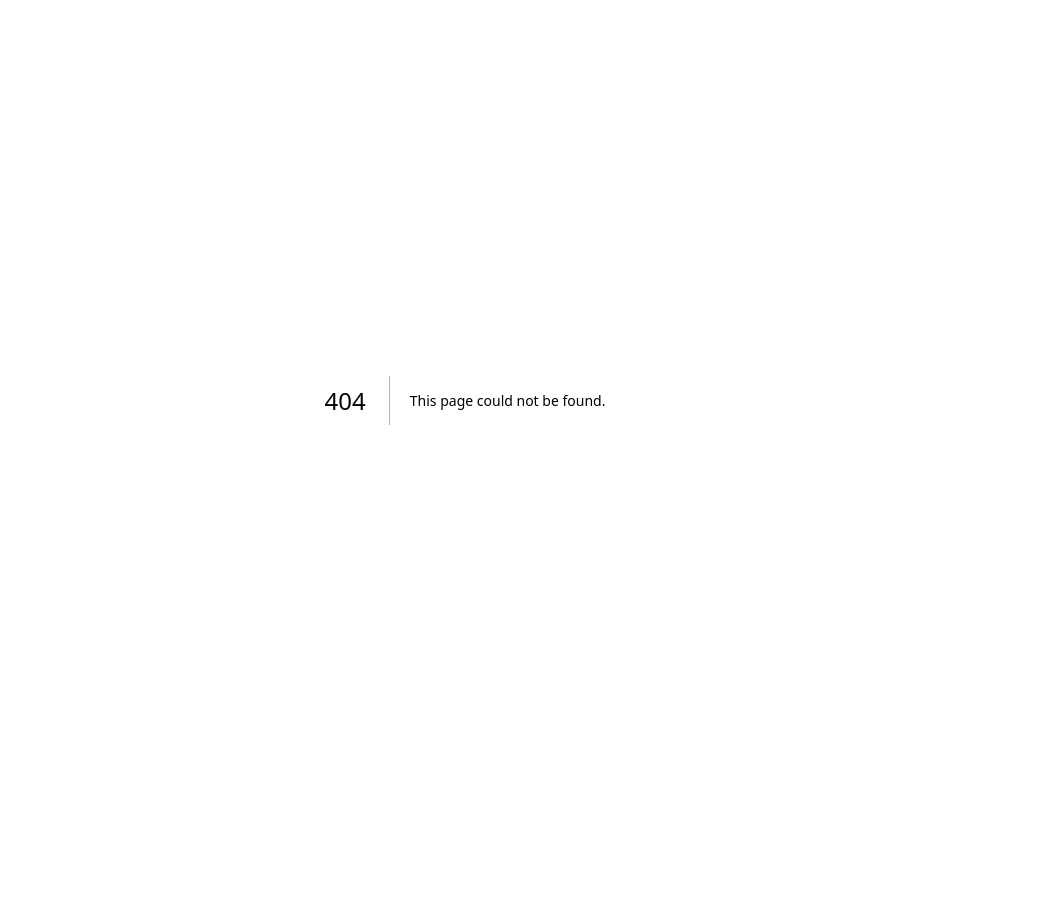
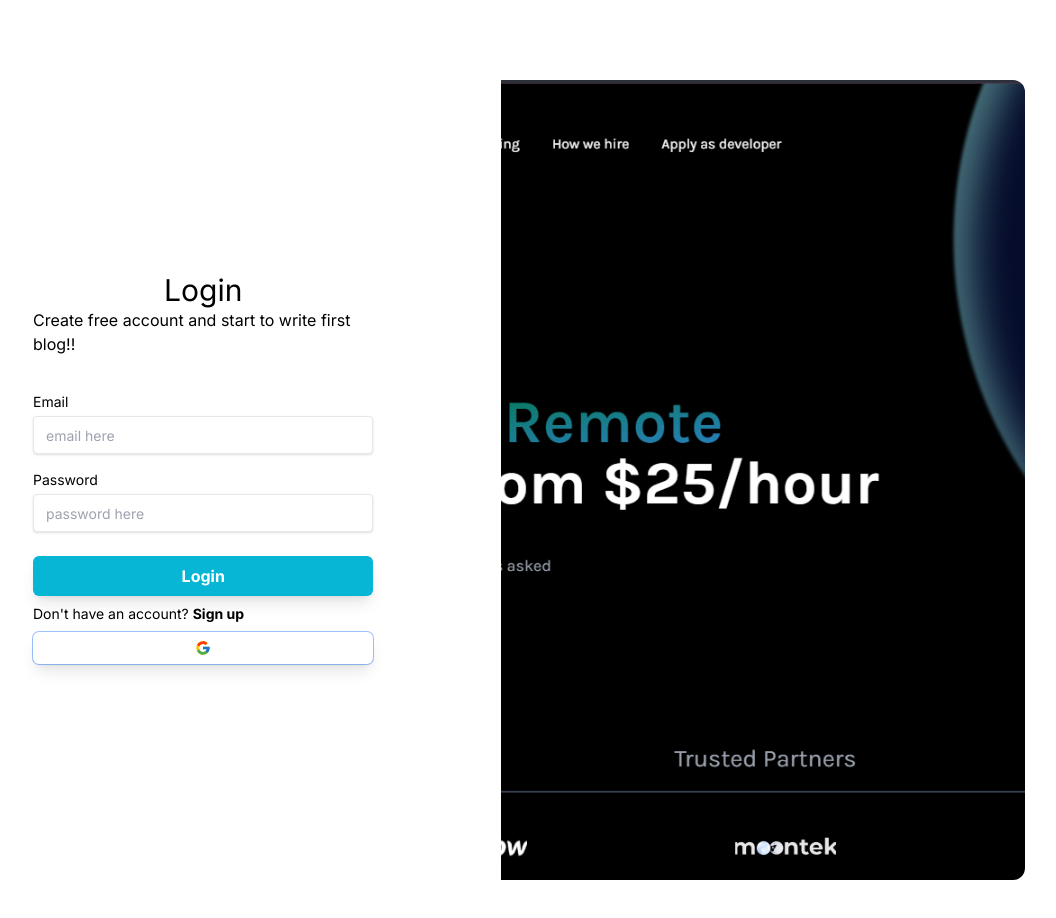
Before and after one commit to Abdulahadahmadi/codewithahad, a Next.js app: page /auth/login in a window 1280 px wide. Before the commit this address had no page. Shown: the top 918 px of the page, without its empty margins (175-1231 px from the left). Before the commit the page ends 800 px from the top, so only its background shows below. Built offline with nearby package versions, Linux system fonts and the light colour scheme.

Commit message:
add Login form component to login page

```diff
--- /dev/null
+++ b/app/auth/login/page.tsx
@@ -0,0 +1,16 @@
+import LoginForm from '@/app/components/blog/LoginForm'
+import React from 'react'
+
+const page = () => {
+  return (
+    <div>
+        <LoginForm
+            userName=''
+            email=''
+            password=''
+        />
+    </div>
+  )
+}
+
+export default page
```
